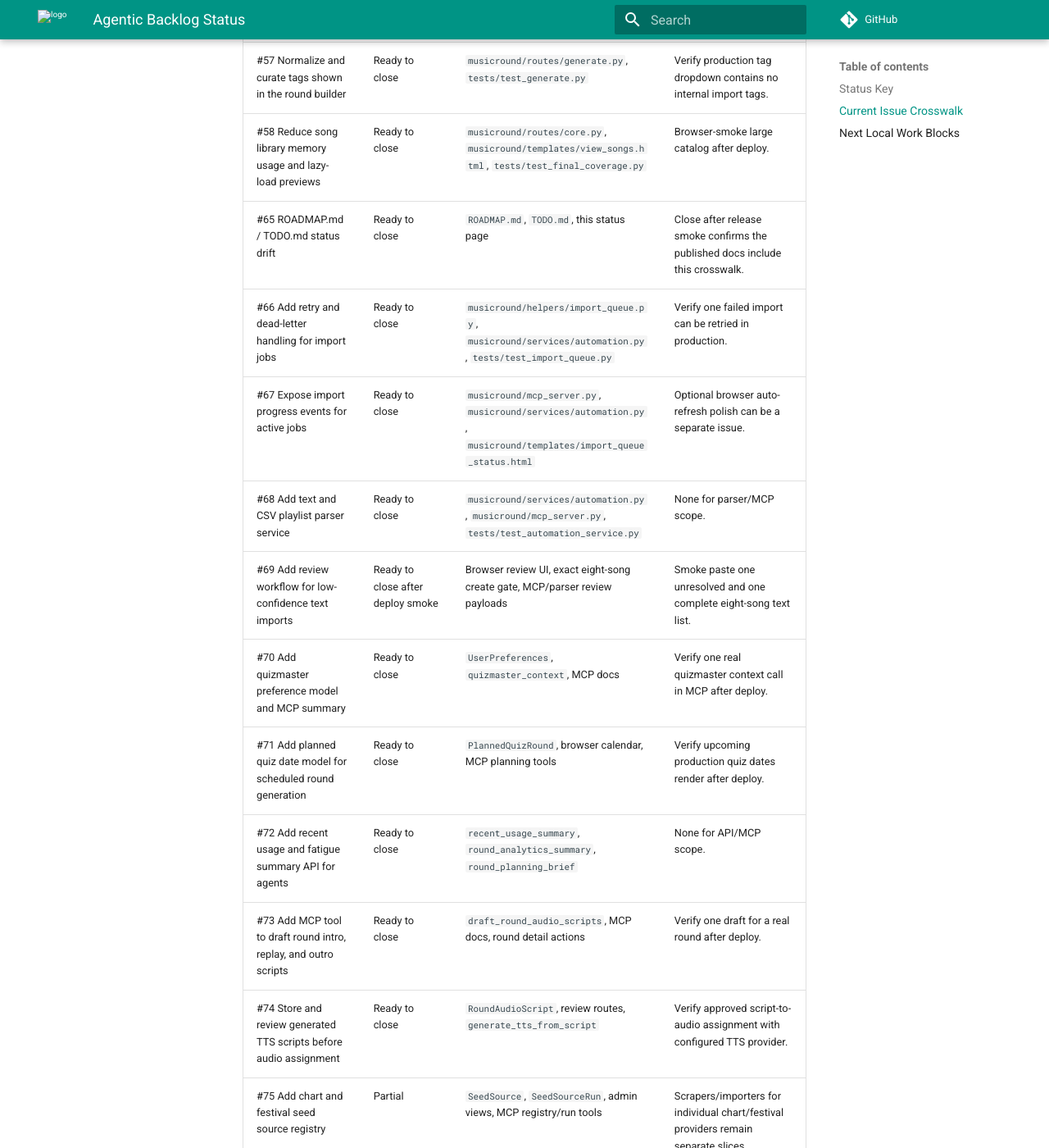
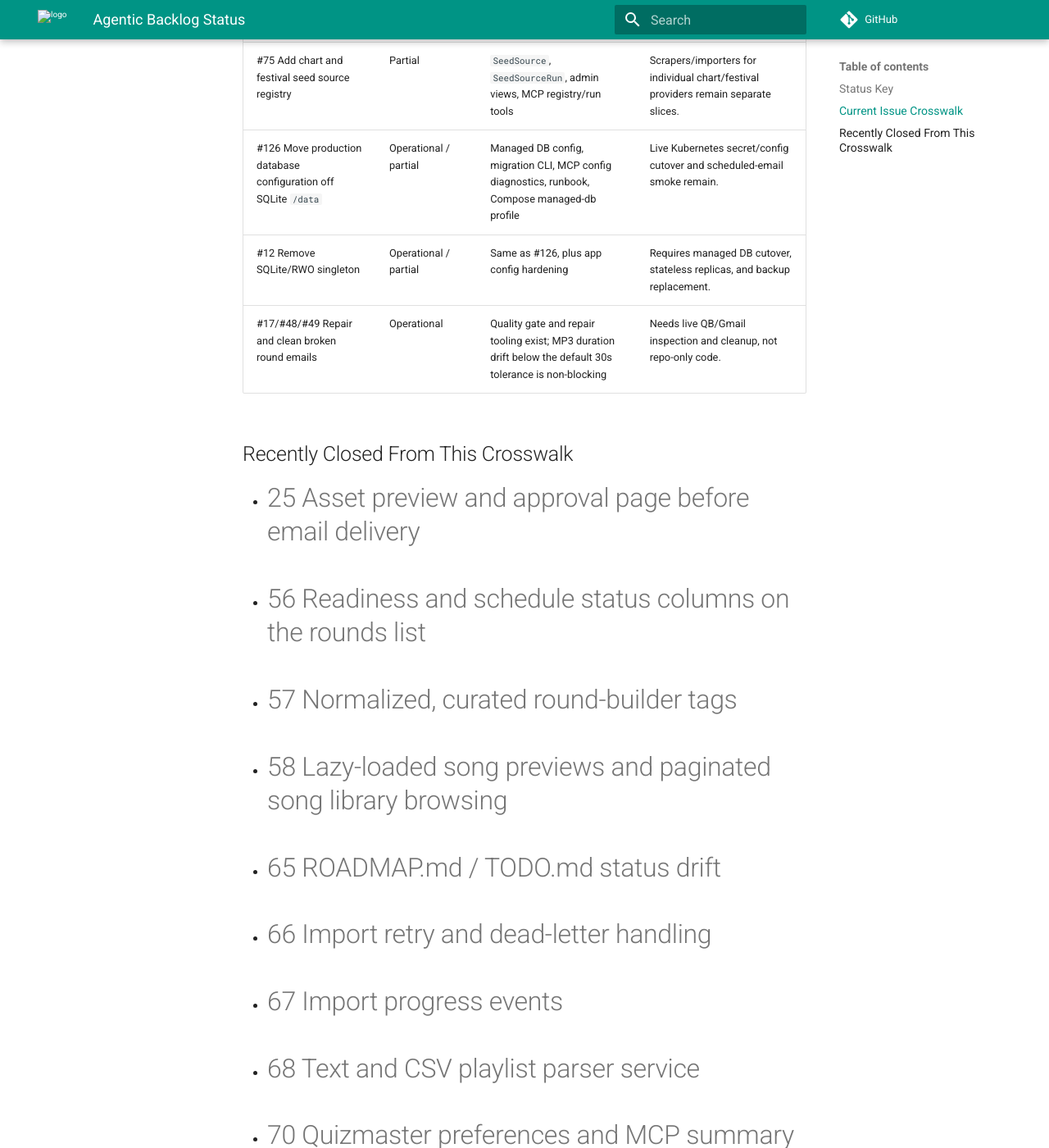
Before and after one commit to christianlouis/QuizzicalBeats, an MkDocs documentation site: the page built from docs/developer-guide/backlog-status.md, in a window 1280 px wide and 1400 px high, scrolled down 832 px. Shown: the whole window at 82% size. Built offline with MkDocs 1.6.1 and Material for MkDocs 9.7.7, drawn with Linux system fonts in a browser that asks for light colours; comment, search, counter and statistics services are not loaded; some of the changed text lies outside the part shown.

Commit message:
Update agentic backlog status

```diff
--- a/docs/developer-guide/backlog-status.md
+++ b/docs/developer-guide/backlog-status.md
@@ -21,30 +21,33 @@ issue after verification or continue with the remaining follow-up.
 
 | Issue | Status | Evidence in repo | Remaining work |
 | --- | --- | --- | --- |
-| #56 Add readiness and schedule status columns to rounds list | Ready to close | `musicround/routes/rounds.py`, `musicround/templates/rounds.html`, `tests/test_rounds_routes.py` | Verify deployed rounds list after release. |
-| #57 Normalize and curate tags shown in the round builder | Ready to close | `musicround/routes/generate.py`, `tests/test_generate.py` | Verify production tag dropdown contains no internal import tags. |
-| #58 Reduce song library memory usage and lazy-load previews | Ready to close | `musicround/routes/core.py`, `musicround/templates/view_songs.html`, `tests/test_final_coverage.py` | Browser-smoke large catalog after deploy. |
-| #65 ROADMAP.md / TODO.md status drift | Ready to close | `ROADMAP.md`, `TODO.md`, this status page | Close after release smoke confirms the published docs include this crosswalk. |
-| #66 Add retry and dead-letter handling for import jobs | Ready to close | `musicround/helpers/import_queue.py`, `musicround/services/automation.py`, `tests/test_import_queue.py` | Verify one failed import can be retried in production. |
-| #67 Expose import progress events for active jobs | Ready to close | `musicround/mcp_server.py`, `musicround/services/automation.py`, `musicround/templates/import_queue_status.html` | Optional browser auto-refresh polish can be a separate issue. |
-| #68 Add text and CSV playlist parser service | Ready to close | `musicround/services/automation.py`, `musicround/mcp_server.py`, `tests/test_automation_service.py` | None for parser/MCP scope. |
 | #69 Add review workflow for low-confidence text imports | Ready to close after deploy smoke | Browser review UI, exact eight-song create gate, MCP/parser review payloads | Smoke paste one unresolved and one complete eight-song text list. |
-| #70 Add quizmaster preference model and MCP summary | Ready to close | `UserPreferences`, `quizmaster_context`, MCP docs | Verify one real quizmaster context call in MCP after deploy. |
-| #71 Add planned quiz date model for scheduled round generation | Ready to close | `PlannedQuizRound`, browser calendar, MCP planning tools | Verify upcoming production quiz dates render after deploy. |
-| #72 Add recent usage and fatigue summary API for agents | Ready to close | `recent_usage_summary`, `round_analytics_summary`, `round_planning_brief` | None for API/MCP scope. |
-| #73 Add MCP tool to draft round intro, replay, and outro scripts | Ready to close | `draft_round_audio_scripts`, MCP docs, round detail actions | Verify one draft for a real round after deploy. |
-| #74 Store and review generated TTS scripts before audio assignment | Ready to close | `RoundAudioScript`, review routes, `generate_tts_from_script` | Verify approved script-to-audio assignment with configured TTS provider. |
 | #75 Add chart and festival seed source registry | Partial | `SeedSource`, `SeedSourceRun`, admin views, MCP registry/run tools | Scrapers/importers for individual chart/festival providers remain separate slices. |
-| #79 Add round ownership and sharing roles | Ready to close | `RoundShare`, `RoundAccessEvent`, owner filtering, viewer/editor/producer checks, MCP share tools, browser share/revoke UI, tokenized public read-only links | Verify browser and MCP roles after deploy. |
 | #126 Move production database configuration off SQLite `/data` | Operational / partial | Managed DB config, migration CLI, MCP config diagnostics, runbook, Compose managed-db profile | Live Kubernetes secret/config cutover and scheduled-email smoke remain. |
 | #12 Remove SQLite/RWO singleton | Operational / partial | Same as #126, plus app config hardening | Requires managed DB cutover, stateless replicas, and backup replacement. |
 | #17/#48/#49 Repair and clean broken round emails | Operational | Quality gate and repair tooling exist; MP3 duration drift below the default 30s tolerance is non-blocking | Needs live QB/Gmail inspection and cleanup, not repo-only code. |
-| #25 Add asset preview and approval page before email delivery | Ready to close | Bundle review page shows embedded MP3/PDF, song list, quality report, review form, script text, send-now and schedule-email controls, and `generate_round_assets` returns `review_url_path` | Verify deployed bundle-review page before closing. |
+
+## Recently Closed From This Crosswalk
+
+- #25 Asset preview and approval page before email delivery
+- #56 Readiness and schedule status columns on the rounds list
+- #57 Normalized, curated round-builder tags
+- #58 Lazy-loaded song previews and paginated song library browsing
+- #65 ROADMAP.md / TODO.md status drift
+- #66 Import retry and dead-letter handling
+- #67 Import progress events
+- #68 Text and CSV playlist parser service
+- #70 Quizmaster preferences and MCP summary
+- #71 Planned quiz date model and MCP planning tools
+- #72 Recent usage and fatigue summary for agents
+- #73 MCP drafting for intro, replay, and outro scripts
+- #74 Reviewable TTS script records and generation handoff
+- #79 Round ownership and sharing roles
 
 ## Next Local Work Blocks
 
-1. Close or comment the "ready to close" issues after a release smoke confirms
-   the linked browser/MCP behavior.
+1. Smoke #69 in the browser with one unresolved and one complete eight-song
+   text list, then close it if the review loop behaves correctly.
 2. For #75, add first provider-specific source fetchers on top of the registry.
 3. For #126/#12, continue with live deployment configuration only through the
    existing 1Password-backed secret flow and credential-safe Kubernetes checks.
```
